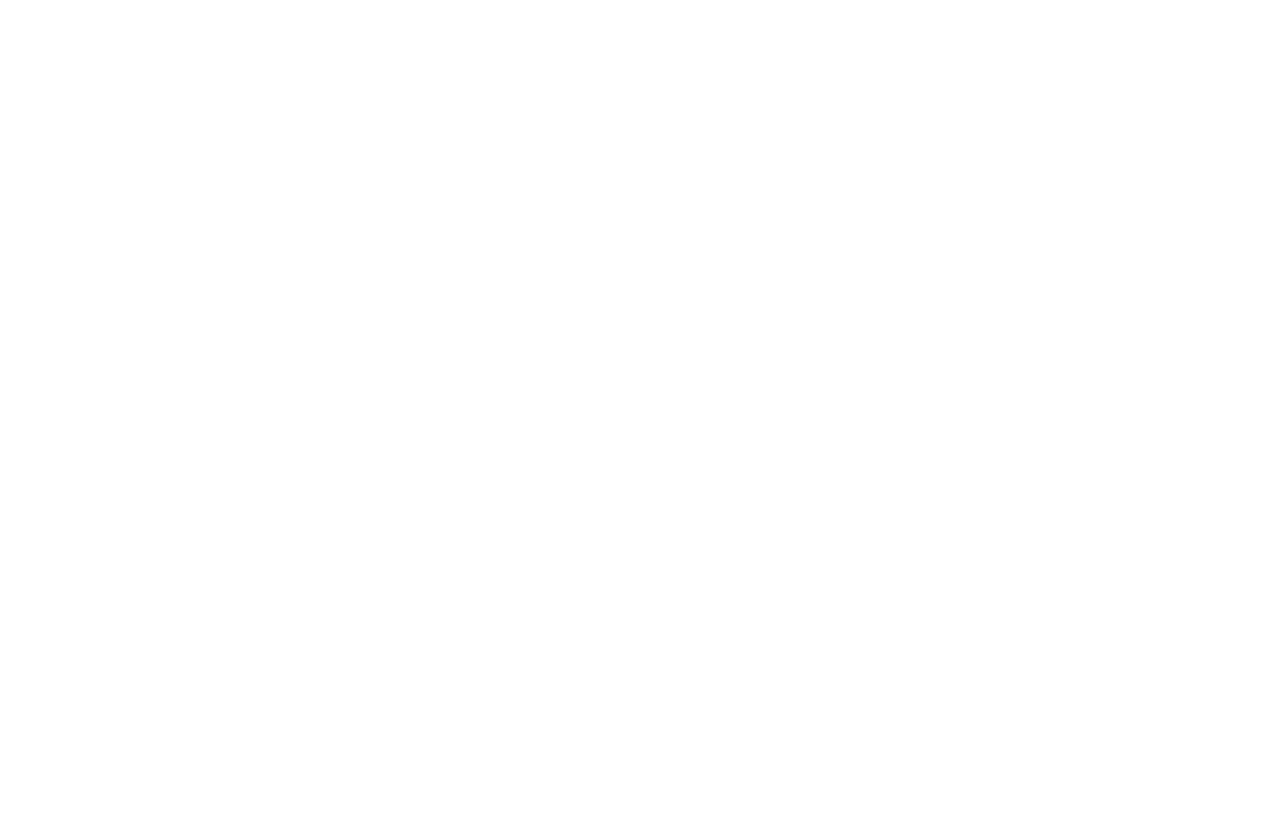
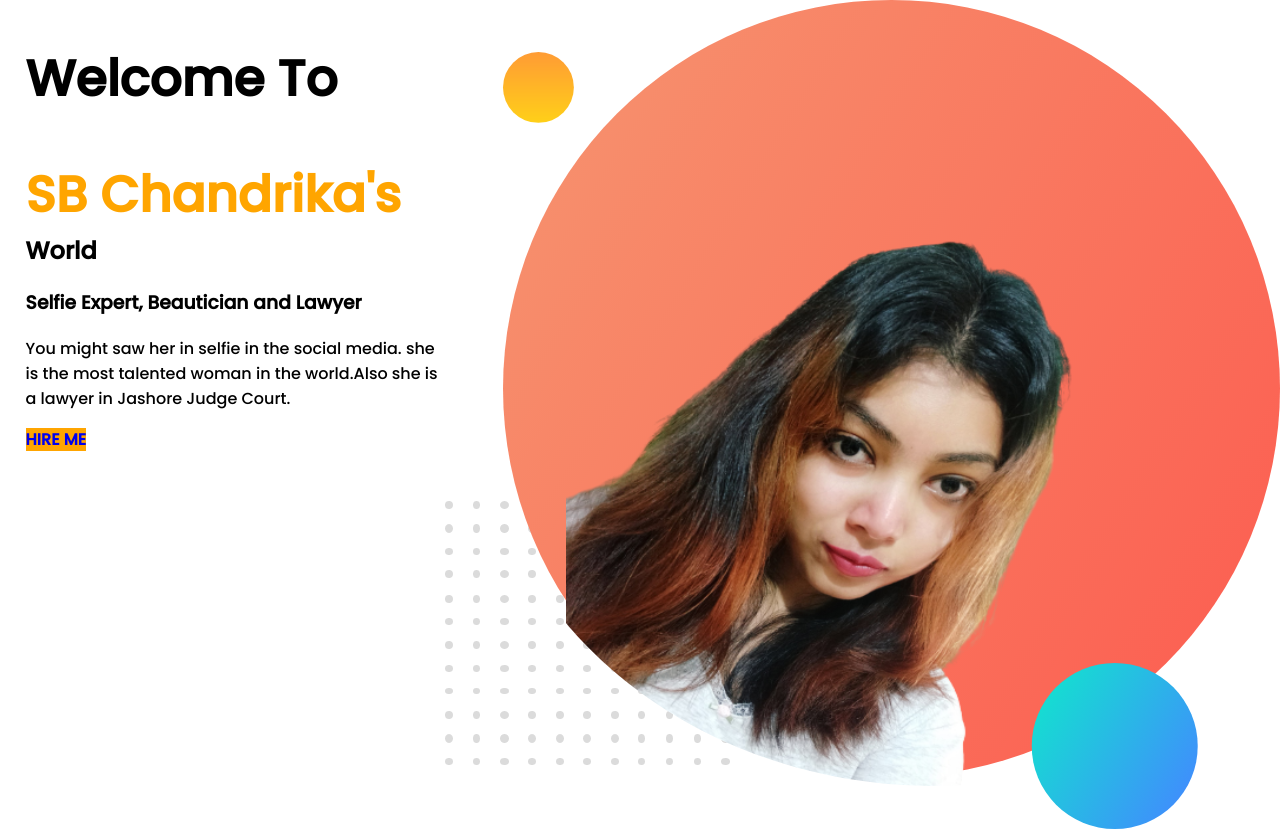
Before and after one commit to somabhadra1/Developer-Portfolio, a plain HTML site: page index.html in a window 1280 px wide. Before the commit the page ends 800 px from the top, so only its background shows below. Drawn offline with Linux system fonts and the light colour scheme.

```diff
--- a/index.html
+++ b/index.html
@@ -5,9 +5,36 @@
     <meta http-equiv="X-UA-Compatible" content="IE=edge">
     <meta name="viewport" content="width=device-width, initial-scale=1.0">
     <title>SB's Portfolio</title>
+
     <link rel="stylesheet" href="style.css">
-</head>
+</head><link rel="preconnect" href="https://fonts.googleapis.com">
+<link rel="preconnect" href="https://fonts.gstatic.com" crossorigin>
+<link href="https://fonts.googleapis.com/css2?family=Poppins:wght@500&display=swap" rel="stylesheet">
 <body>
+
+
+    <section>
+        <div class="half-width">
+
+        <h1> Welcome To</h1>
+    <h2><span class="orange-color">SB Chandrika's</span> World </h2>
+ <h3> Selfie Expert, Beautician and Lawyer</h3>
+ <p>You might saw her in selfie in the social media. she is the most talented woman in the world.Also she is a lawyer in Jashore Judge Court.</p>
+<a class="link-button" target="_blank " href="https://www.linkedin.com/in/sb-chandrika-337bab220?lipi=urn%3Ali%3Apage%3Ad_flagship3_profile_view_base_contact_details%3BawBKs1cTSPqKl6k9f9M39Q%3D%3D">HIRE ME</a>
+    </div>
+
+
+
+  </div>
+  <div class="half width">
+     <img src="images/my developer portfolio image.png" alt=""></section>
+
+    <div>
+
+    </div class="half-width">
+
+ </div>
+
 
 </body>
 </html>
--- a/style.css
+++ b/style.css
@@ -0,0 +1,37 @@
+body{
+font-family: 'Poppins', sans-serif;
+margin: 0;
+}
+h1{
+    font-size: 50px;
+}
+.orange-color{
+    font-size: 50px;
+    color:orange;
+}
+
+section{
+    display:flex;
+}
+.half-width{
+    width:50%;
+    padding-left: 2%;
+}
+.half-width img{
+  width:80%;
+}
+
+.link-button{
+    text-decoration: none;
+    background-color: orange;
+    background-image: linear-gradient(orange tomato)
+    padding: 10px 40px
+    color:white;
+    font-weight: 700;
+    border-radius:  radius 5px;
+}
+.top-banner{
+    background-image: url(images/top-banner.png);
+    background-repeat: no-repeat;
+}
+}
```
Also changed, not shown: images/67775643_446276472630008_9016071617792442368_n.png (added), images/84510277_595096517748002_4127496299106795520_n.png (added), images/dream-bg.png (added), images/exp-bg.png (added), images/jhankar.png (added), images/jhankar2.png (added), images/my developer portfolio image.png (added), images/my-1.png (added), images/my-bg.png (added), images/my-bg2.png (added), images/top-banner.png (added), 7 other files.
